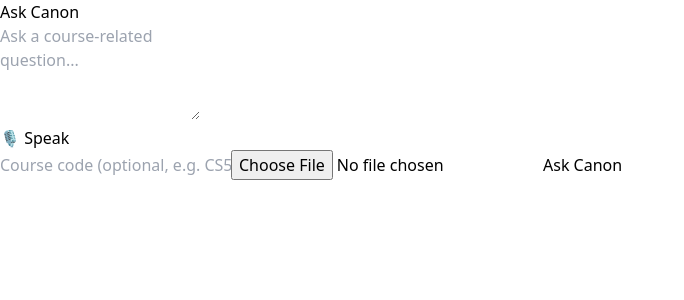
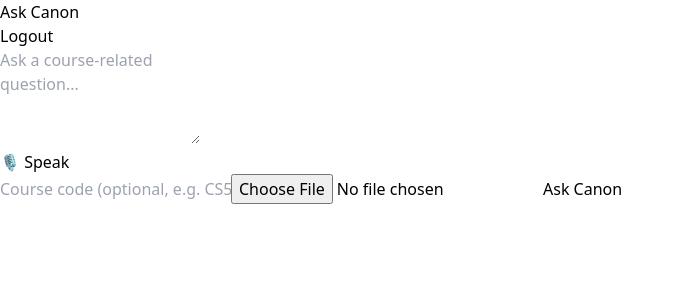
Before and after one commit to felixkwasisarpong/Ai-tutor, a Next.js app in the folder ui/: page /student in a window 1280 px wide. Shown: the top 300 px of the page, without its empty margins (0-684 px from the left). Built offline with nearby package versions, Linux system fonts and the light colour scheme; sample sign-in values are in the browser's storage.

Commit message:
feat(ui):token refresh retry worked on

```diff
--- a/ui/src/app/student/page.tsx
+++ b/ui/src/app/student/page.tsx
@@ -3,7 +3,7 @@
 import { useState } from "react";
 import { AskForm } from "@/src/components/AskForm";
 import { useAuthGuard } from "@/src/hooks/useAuthGuard";
-import { askQuestion } from "@/src/lib/api";
+import { askQuestion, logout } from "@/src/lib/api";
 import type { AskResponse } from "@/src/lib/types";
 
 export default function StudentPage() {
@@ -50,7 +50,26 @@ export default function StudentPage() {
 
   return (
     <main className="max-w-3xl mx-auto p-6 space-y-6">
-      <h1 className="text-2xl font-semibold">Ask Canon</h1>
+      <div className="flex items-center justify-between">
+        <h1 className="text-2xl font-semibold">Ask Canon</h1>
+        <button
+          className="text-sm underline"
+          onClick={async () => {
+            try {
+              await logout();
+              window.location.href = "/login";
+            } catch (err) {
+              setError(
+                err instanceof Error
+                  ? err.message
+                  : "Unable to log out."
+              );
+            }
+          }}
+        >
+          Logout
+        </button>
+      </div>
 
       <AskForm onSubmit={handleAsk} />
 
--- a/ui/src/lib/api.ts
+++ b/ui/src/lib/api.ts
@@ -112,7 +112,7 @@ export async function askQuestion(params: {
     formData.append("extra_context", params.supplementalText);
   }
 
-  const res = await fetch(`${API_BASE_URL}/ask`, {
+  let res = await fetch(`${API_BASE_URL}/ask`, {
     method: "POST",
     headers: {
       Authorization: `Bearer ${token}`,
@@ -120,6 +120,26 @@ export async function askQuestion(params: {
     body: formData,
   });
 
+  if (res.status === 401) {
+    try {
+      await refreshAccessToken();
+      const refreshedToken = getToken();
+      if (!refreshedToken) {
+        throw new Error("Missing access token");
+      }
+      res = await fetch(`${API_BASE_URL}/ask`, {
+        method: "POST",
+        headers: {
+          Authorization: `Bearer ${refreshedToken}`,
+        },
+        body: formData,
+      });
+    } catch {
+      clearToken();
+      throw new Error("Session expired. Please log in again.");
+    }
+  }
+
   if (!res.ok) {
     throw new Error("Failed to get answer");
   }
```
